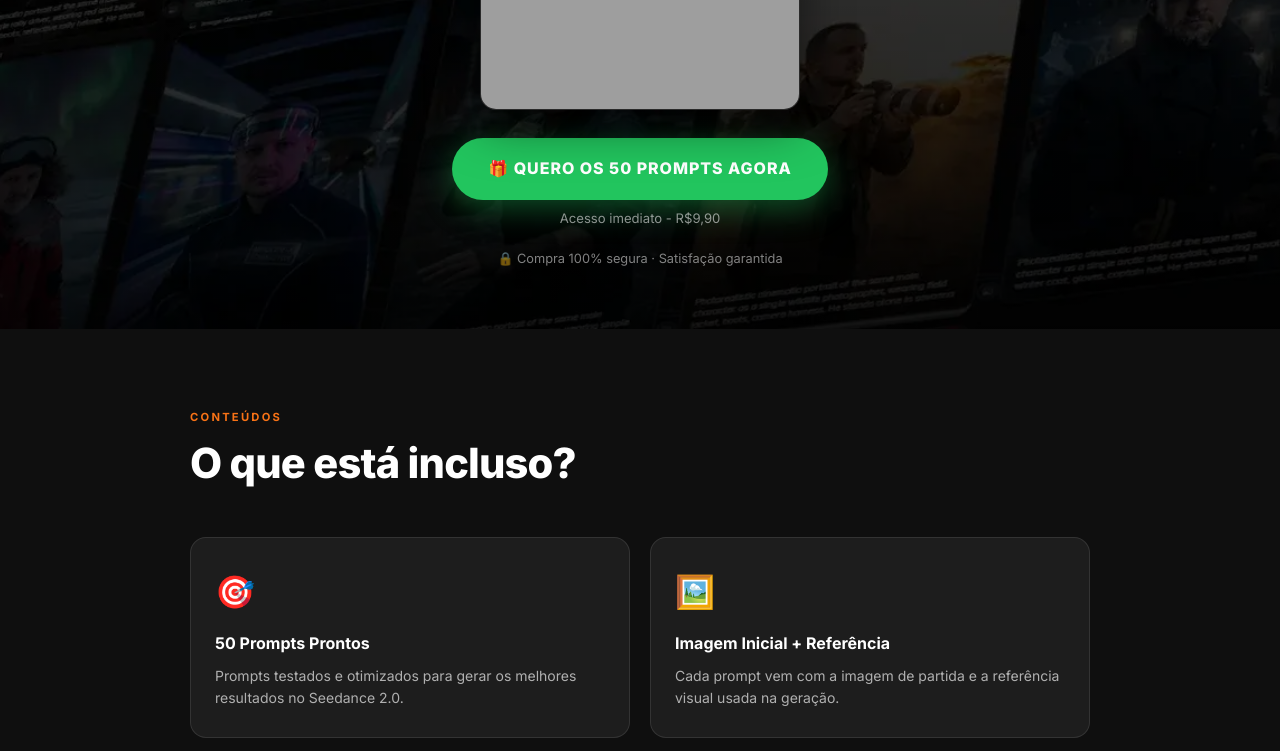
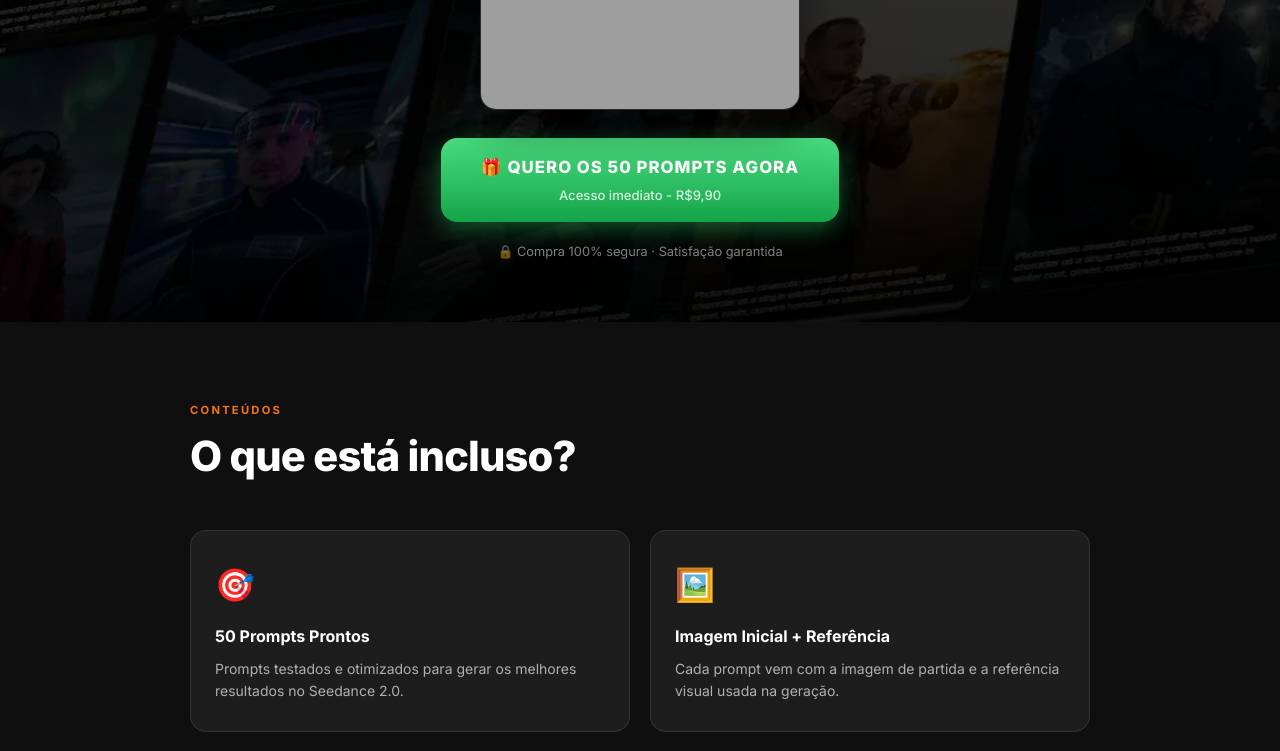
Before and after one commit to douglashelmer/seedance, a React (Vite) app in the folder client/: page / in a window 1280 px wide. Shown: the part 880-1631 px from the top of the page. Built offline with nearby package versions, Linux system fonts and the light colour scheme; grey boxes are pictures that could not be loaded.

Commit message:
fix: cta button style with gradient and sub-text inside

```diff
--- a/client/src/App.jsx
+++ b/client/src/App.jsx
@@ -84,12 +84,10 @@ function FaqItem({ q, a }) {
 
 function CtaBtn() {
   return (
-    <div className="hero-cta-wrap">
-      <a href={CHECKOUT_URL} className="hero-cta" target="_blank" rel="noopener noreferrer">
-        🎁 QUERO OS 50 PROMPTS AGORA
-      </a>
-      <p className="hero-cta-sub">Acesso imediato - R$9,90</p>
-    </div>
+    <a href={CHECKOUT_URL} className="hero-cta" target="_blank" rel="noopener noreferrer">
+      <span className="hero-cta-main">🎁 QUERO OS 50 PROMPTS AGORA</span>
+      <span className="hero-cta-sub">Acesso imediato - R$9,90</span>
+    </a>
   )
 }
 
@@ -204,7 +202,7 @@ export default function App() {
             Já treinou milhares de designers e ajudou centenas a transformarem suas carreiras, reduzindo tempo de produção em até 10x e aumentando significativamente seus ganhos.
           </p>
           <a href={CHECKOUT_URL} className="hero-cta" target="_blank" rel="noopener noreferrer">
-            Garantir minha vaga agora
+            <span className="hero-cta-main">Garantir minha vaga agora</span>
           </a>
         </div>
       </section>
--- a/client/src/index.css
+++ b/client/src/index.css
@@ -145,36 +145,36 @@ button { cursor: pointer; font-family: inherit; border: none; }
   border: 0;
 }
 
-.hero-cta-wrap {
-  display: flex;
+.hero-cta {
+  display: inline-flex;
   flex-direction: column;
   align-items: center;
-  gap: 8px;
-}
-
-.hero-cta {
-  display: inline-flex;
-  align-items: center;
-  gap: 10px;
-  background: #22c55e;
+  gap: 4px;
+  background: linear-gradient(180deg, #4ade80 0%, #16a34a 100%);
   color: #fff;
-  font-weight: 800;
-  font-size: 1rem;
-  letter-spacing: 0.06em;
-  padding: 18px 36px;
-  border-radius: 999px;
-  transition: background 0.2s, transform 0.15s;
-  box-shadow: 0 8px 32px rgba(34,197,94,0.4);
+  padding: 16px 40px;
+  border-radius: 16px;
+  transition: filter 0.2s, transform 0.15s;
+  box-shadow: 0 6px 24px rgba(34,197,94,0.45);
+  text-align: center;
 }
 
 .hero-cta:hover {
-  background: #16a34a;
+  filter: brightness(1.08);
   transform: translateY(-2px);
+}
+
+.hero-cta-main {
+  font-weight: 800;
+  font-size: 1.05rem;
+  letter-spacing: 0.06em;
+  color: #fff;
 }
 
 .hero-cta-sub {
   font-size: 0.82rem;
-  color: rgba(255,255,255,0.55);
+  font-weight: 500;
+  color: rgba(255,255,255,0.8);
 }
 
 .hero-trust {
```
